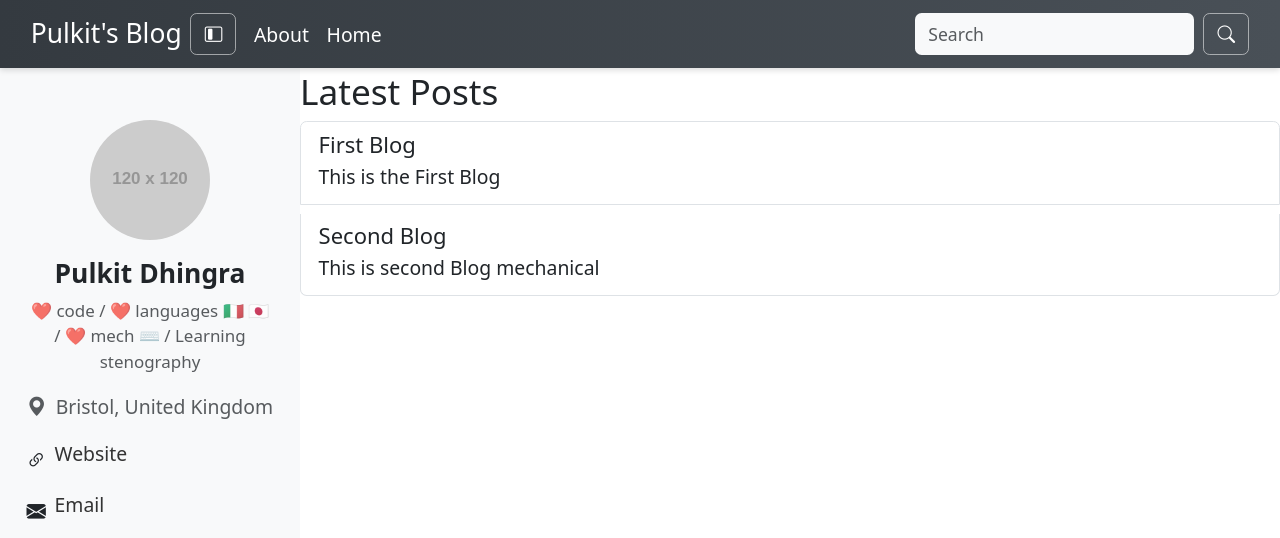
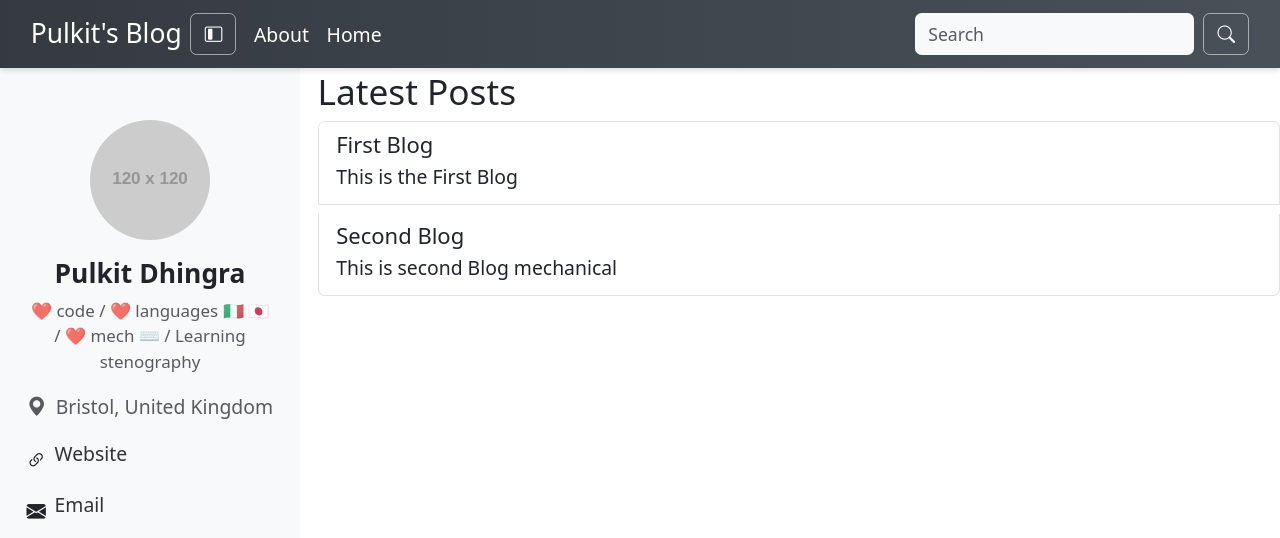
Before and after one commit to Pulkit12dhingra/Blog, a plain HTML site: page index.html in a window 1280 px wide. Shown: the top 538 px of the page. Drawn offline with nearby package versions, Linux system fonts and the light colour scheme; placeholder pictures from the web are drawn by us.

Commit message:
updated index.html

```diff
--- a/data/style.css
+++ b/data/style.css
@@ -106,3 +106,6 @@ html, body {
     padding-left: 1.5rem;
     padding-right: 1.5rem;
   }
+  #main-content {
+    margin-left: 1rem; /* or try 1.5rem or 2rem for more spacing */
+  }
```
